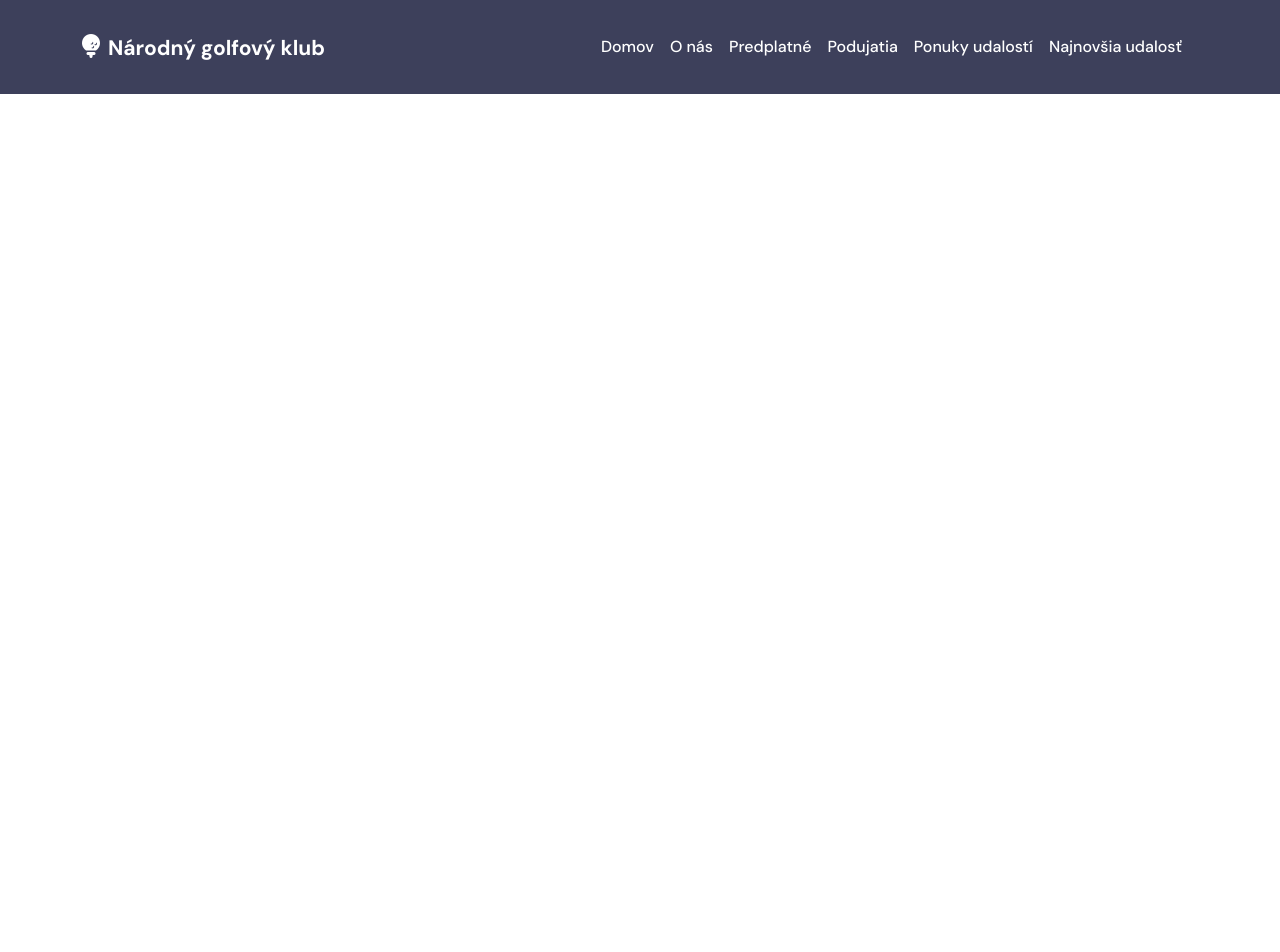
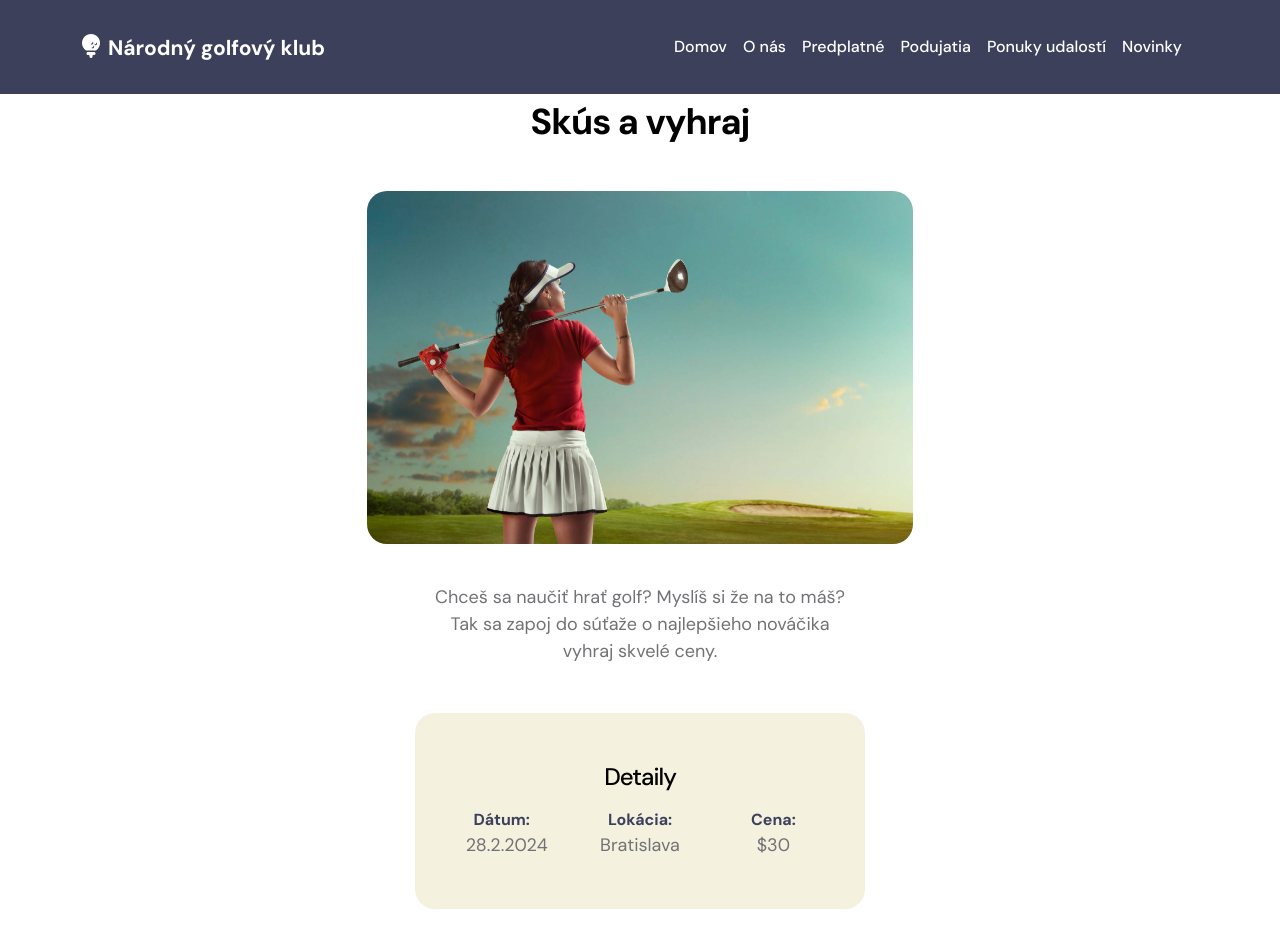
Before and after one commit to Neznamy-Samo/ft_sem_projekt, a Vue app: page /news in a window 1280 px wide. Shown: the top 952 px of the page. Before the commit the page ends 800 px from the top, so only its background shows below. Built offline with nearby package versions, Linux system fonts and the light colour scheme.

Commit message:
17.1 19:53

```diff
--- a/src/App.vue
+++ b/src/App.vue
@@ -3,11 +3,15 @@
     <Navigation/>
   </header>
   <RouterView :key="$route.fullPath"/>
+  <ContactUs/>
+  <FooterComponent/>
 </template>
 <script>
 import Navigation from "@/components/TheNavigation.vue";
+import FooterComponent from "@/components/FooterComponent.vue";
+import ContactUs from "@/components/ContactUs.vue";
 
 export default {
-  components: {Navigation}
+  components: {ContactUs, FooterComponent, Navigation}
 }
 </script>
--- a/src/components/IncomingEventsCard.vue
+++ b/src/components/IncomingEventsCard.vue
@@ -2,8 +2,8 @@
   <div v-for="event in filteredEvents" :key="event.id" class="row custom-block custom-block-bg mb-5">
     <div class="col-lg-2 col-md-4 col-12 order-2 order-md-0 order-lg-0">
       <div class="custom-block-date-wrap d-flex d-lg-block d-md-block align-items-center mt-3 mt-lg-0 mt-md-0">
-        <h6 class="custom-block-date mb-lg-1 mb-0 me-3 me-lg-0 me-md-0">{{ event.date }}</h6>
-        <strong class="text-white">{{ event.month }}.{{ event.year }}</strong>
+        <h6 class="custom-block-date mb-lg-1 mb-0 me-3 me-lg-0 me-md-0">{{ event.date }}.</h6>
+        <strong class="text-white">{{event.month }}.{{ event.year }}</strong>
       </div>
     </div>
 
--- a/src/components/TheNavigation.vue
+++ b/src/components/TheNavigation.vue
@@ -37,7 +37,7 @@
           </li>
 
           <li class="me-3">
-            <router-link to="/event-detail" class="nav-link">Najnovšia udalosť</router-link>
+            <router-link to="/news" class="nav-link">Novinky</router-link>
           </li>
         </ul>
         <button v-if="displayHamburger" class="hamburger btn btn-lg" @click="toggleMenu">
@@ -77,18 +77,11 @@ export default {
   },
 };
 </script>
-<style>
+<style scoped>
 
-/* Optionally hide the hamburger initially on larger screens */
 .hamburger {
   display: none;
 }
-
-.active{
-  color: black;
-}
-
-/* Show the hamburger when the screen is small enough */
 @media screen and (max-width: 1225px) {
   .hamburger {
     display: block;
--- a/src/events.json
+++ b/src/events.json
@@ -3,7 +3,7 @@
     {
       "id": 1,
       "date": 31,
-      "month": 2,
+      "month": 1,
       "year": 2024,
       "image": "professional-golf-player.jpg",
       "name": "Súťaž jednotlivca",
@@ -24,7 +24,7 @@
     },
     {
       "id": 3,
-      "date": 31,
+      "date": 20,
       "month": 2,
       "year": 2024,
       "image": "professional-golf-player.jpg",
--- a/src/router/index.ts
+++ b/src/router/index.ts
@@ -1,6 +1,4 @@
 import { createRouter, createWebHistory } from 'vue-router'
-import HomeView from '../views/HomeView.vue'
-
 
 const router = createRouter({
   history: createWebHistory(import.meta.env.BASE_URL),
@@ -8,7 +6,7 @@ const router = createRouter({
     {
       path: '/',
       name: 'home',
-      component: HomeView
+      component: () => import('../views/HomeView.vue')
     },
 
 
@@ -18,9 +16,9 @@ const router = createRouter({
       component: () => import('../views/Event_listingView.vue')
     },
     {
-      path: '/event-detail',
-      name: 'event-detail',
-      component: () => import('../views/Event_detailView.vue')
+      path: '/news',
+      name: 'news',
+      component: () => import('../views/NewsView.vue')
     }
 
   ]
--- a/src/views/Event_detailView.vue
+++ /dev/null
@@ -1,53 +0,0 @@
-<template>
-  <section class="events-section events-detail-section section-padding" id="section_11">
-    <div class="container">
-      <div class="row">
-
-        <div class="col-lg-6 col-md-8 col-12 mx-auto">
-          <h2 class="mb-lg-5 mb-4 text-center">Liga o pohár</h2>
-
-          <div class="custom-block-image-wrap">
-            <img src="/images/professional-golf-player.jpg" class="custom-block-image img-fluid" alt="">
-          </div>
-
-          <div class="custom-block-info">
-            <p>Na lige sa zúčastnia sa 4 tímy. A to minuloroční Trnavčania ktorí sa stali víťazmi prvého kvalifikačného kola ligy, na 2. mieste sa vtedy umiestnil tím Golf Clubu Penati a na 3.
-              mieste skončil tím Golf Clubu Welten. Zápasy sľubujú napínavé súboje plné vášní a taktického umenia. Sledujte ako sa tímy snažia prekonať svojích súperov a vybojovať si predné miesto!</p>
-            <div class="events-detail-info row my-5">
-              <div class="col-lg-12 col-12">
-                <h4 class="mb-3">Detaily</h4>
-              </div>
-
-              <div class="col-lg-4 col-12">
-                <span class="custom-block-span">Dátum:</span>
-
-                <p class="mb-0">31 Mar 2024</p>
-              </div>
-
-              <div class="col-lg-4 col-12 my-3 my-lg-0">
-                <span class="custom-block-span">Lokácia:</span>
-
-                <p class="mb-0">Tály</p>
-              </div>
-
-              <div class="col-lg-4 col-12">
-                <span class="custom-block-span">Cena:</span>
-
-                <p class="mb-0">$100</p>
-              </div>
-            </div>
-          </div>
-        </div>
-      </div>
-    </div>
-  </section>
-  <ContactUs/>
-  <FooterComponent/>
-</template>
-<script>
-import ContactUs from "@/components/ContactUs.vue";
-import FooterComponent from "@/components/FooterComponent.vue";
-export default {
-  components: { FooterComponent,ContactUs}
-}
-</script>
--- a/src/views/Event_listingView.vue
+++ b/src/views/Event_listingView.vue
@@ -12,7 +12,8 @@
   </section>
 
 
-  <section class="events-section section-padding" id="section_7">
+
+  <!--<section class="events-section section-padding" id="section_7">
     <div class="container">
       <div class="row">
 
@@ -89,16 +90,16 @@
 
       </div>
     </div>
-  </section>
+  </section>-->
   <IncomingEvents/>
-  <ContactUs/>
-  <FooterComponent/>
+
 </template>
 <script>
-import FooterComponent from "@/components/FooterComponent.vue";
-import ContactUs from "@/components/ContactUs.vue";
+
+
 import IncomingEvents from "@/components/IncomingEvents.vue";
+
 export default {
-  components: {IncomingEvents, FooterComponent,ContactUs}
+  components: {IncomingEvents}
 }
 </script>
--- a/src/views/HomeView.vue
+++ b/src/views/HomeView.vue
@@ -254,14 +254,12 @@
     </div>
   </section>
   <IncomingEvents/>
-  <ContactUs/>
-  <FooterComponent/>
+
 
   </template>
 <script>
-import FooterComponent from "@/components/FooterComponent.vue";
+
 import DataEmployees from '../employees.json';
-import ContactUs from "@/components/ContactUs.vue";
 import IncomingEvents from "@/components/IncomingEvents.vue";
 export default {
   data(){
@@ -269,10 +267,6 @@ export default {
       employees: DataEmployees.employees
     }
   },
-  components: {IncomingEvents, ContactUs, FooterComponent}
+  components: {IncomingEvents}
 }
 </script>
-
-<style>
-
-</style>
--- /dev/null
+++ b/src/views/NewsView.vue
@@ -0,0 +1,71 @@
+<template>
+  <section class="events-section events-detail-section section-padding" id="section_11">
+    <div class="container">
+      <div class="row">
+
+        <div v-for="event in latestEvents" :key="event.id"  class="col-lg-6 col-md-8 col-12 mx-auto">
+          <h2 class="mb-lg-5 mb-4 text-center">{{ event.name }}</h2>
+
+          <div class="custom-block-image-wrap">
+            <img :src="'/images/' + event.image" class="custom-block-image img-fluid" alt="">
+          </div>
+
+          <div class="custom-block-info text-center">
+            <p>{{ event.description}}</p>
+            <div class="events-detail-info row my-5">
+              <div class="col-lg-12 col-12">
+                <h4 class="mb-3">Detaily</h4>
+              </div>
+
+              <div class="col-lg-4 col-12 ">
+                <span class="custom-block-span ">Dátum:</span>
+
+                <p class="mb-0">{{ event.date }}.{{ event.month}}.{{ event.year }}</p>
+              </div>
+
+              <div class="col-lg-4 col-12 my-3 my-lg-0">
+                <span class="custom-block-span m-lg-1">Lokácia:</span>
+
+                <p class="mb-0">{{event.location}}</p>
+              </div>
+
+              <div class="col-lg-4 col-12">
+                <span class="custom-block-span m-lg-1">Cena:</span>
+
+                <p class="mb-0">{{event.ticket}}</p>
+              </div>
+            </div>
+          </div>
+        </div>
+      </div>
+    </div>
+  </section>
+
+</template>
+<script>
+
+import DataEvents from '../events.json'
+
+export default {
+  data() {
+    return {
+      events: [],
+    };
+  },
+  methods: {
+    fetchData() {
+      this.events = DataEvents.events;
+    },
+  },
+  computed: {
+    latestEvents() {
+      const maxId = Math.max(...this.events.map((event) => event.id));
+      return this.events.filter((event) => event.id === maxId);
+    },
+  },
+
+  created() {
+    this.fetchData();
+  },
+};
+</script>
```
